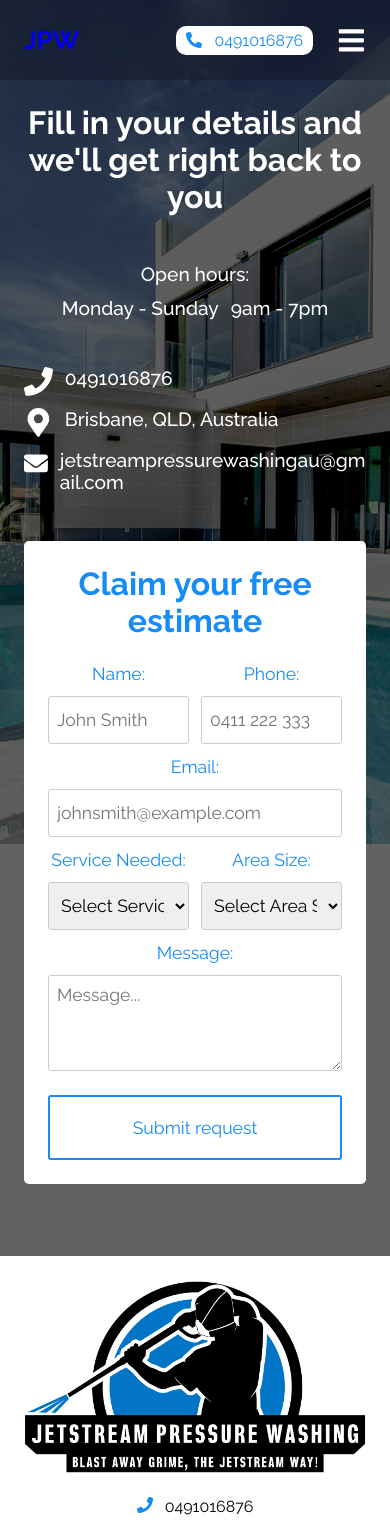
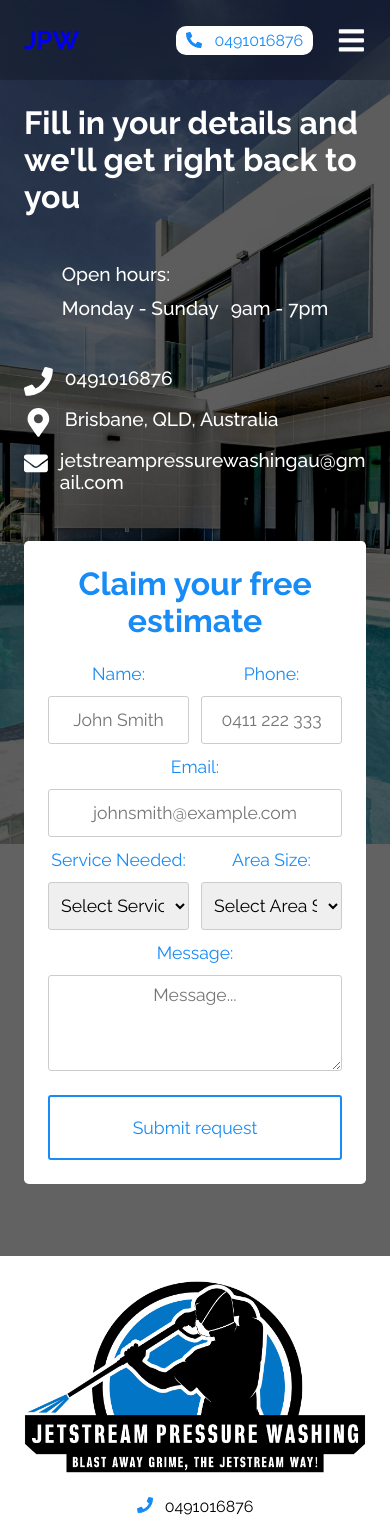
Before and after one commit to xavierprice/jetstream, a React (Vite) app in the folder vite-project/: page /jetstream/contact in a window 390 px wide. Shown: the top 1540 px of the page. Built offline with nearby package versions, Linux system fonts and the light colour scheme.

Commit message:
add scroll to quote-form on request a quote button contact-page

```diff
--- a/vite-project/src/components/Contact.jsx
+++ b/vite-project/src/components/Contact.jsx
@@ -1,4 +1,5 @@
-import React from "react";
+import React, { useEffect } from "react";
+import { useParams } from "react-router-dom";
 import { FaPhone, FaEnvelope, FaMapMarkerAlt } from "react-icons/fa";
 import ContactForm from "./ContactForm";
 import BackToTop from "./BackToTop";
@@ -13,6 +14,17 @@ const Contact = ({
   openMaps,
   modifiedEmail,
 }) => {
+  const { id } = useParams();
+
+  useEffect(() => {
+    if (selectedService) {
+      const formContainer = document.getElementById("quote-form-container");
+      const offset = 70;
+      const offsetPosition = formContainer.offsetTop - offset;
+      window.scrollTo({ top: offsetPosition, behavior: "instant" });
+    }
+  }, [id, selectedService]);
+
   return (
     <main className="contact-page">
       <section className="form-section">
--- a/vite-project/src/components/ContactForm.jsx
+++ b/vite-project/src/components/ContactForm.jsx
@@ -51,7 +51,7 @@ const ContactForm = ({ services, selectedService, setSelectedService }) => {
 
   return (
     <div className="contact-component">
-      <div className={`quote-form-container`}>
+      <div className={`quote-form-container`} id="quote-form-container">
         {!submitted ? (
           <div ref={formContainerRef}>
             <h1>Claim your free estimate</h1>
--- a/vite-project/src/styles/main.css
+++ b/vite-project/src/styles/main.css
@@ -486,6 +486,14 @@ h1 {
   background-color: var(--hoverColor);
   color: white;
 }
+@media (max-width: 768px) {
+  .contact-component .quote-form-container .quote-form .form-group input,
+  .contact-component .quote-form-container .quote-form .form-group select,
+  .contact-component .quote-form-container .quote-form .form-group textarea,
+  .contact-component .quote-form-container .quote-form label {
+    text-align: center;
+  }
+}
 @media (max-width: 492px) {
   .contact-component .quote-form-container {
     padding: var(--SmallPadding);
@@ -1718,9 +1726,6 @@ h1 {
   cursor: pointer;
 }
 @media (max-width: 768px) {
-  .contact-page .form-section .main-container {
-    text-align: center;
-  }
   .contact-page .form-section .main-container .form-left {
     min-width: initial;
   }
--- a/vite-project/src/styles/main.scss
+++ b/vite-project/src/styles/main.scss
@@ -591,6 +591,16 @@ h1 {
       color: white;
     }
   }
+
+  @media (max-width: 768px) {
+    .quote-form-container .quote-form .form-group input,
+    .quote-form-container .quote-form .form-group select,
+    .quote-form-container .quote-form .form-group textarea,
+    .quote-form-container .quote-form label {
+      text-align: center;
+    }
+  }
+
   @media (max-width: 492px) {
     .quote-form-container {
       padding: var(--SmallPadding);
@@ -1936,9 +1946,6 @@ h1 {
     }
   }
   @media (max-width: 768px) {
-    .form-section .main-container {
-      text-align: center;
-    }
     .form-section .main-container .form-left {
       min-width: initial;
     }
```
Also changed, not shown: 1 other file (tests, documents, lock files or other folders).
